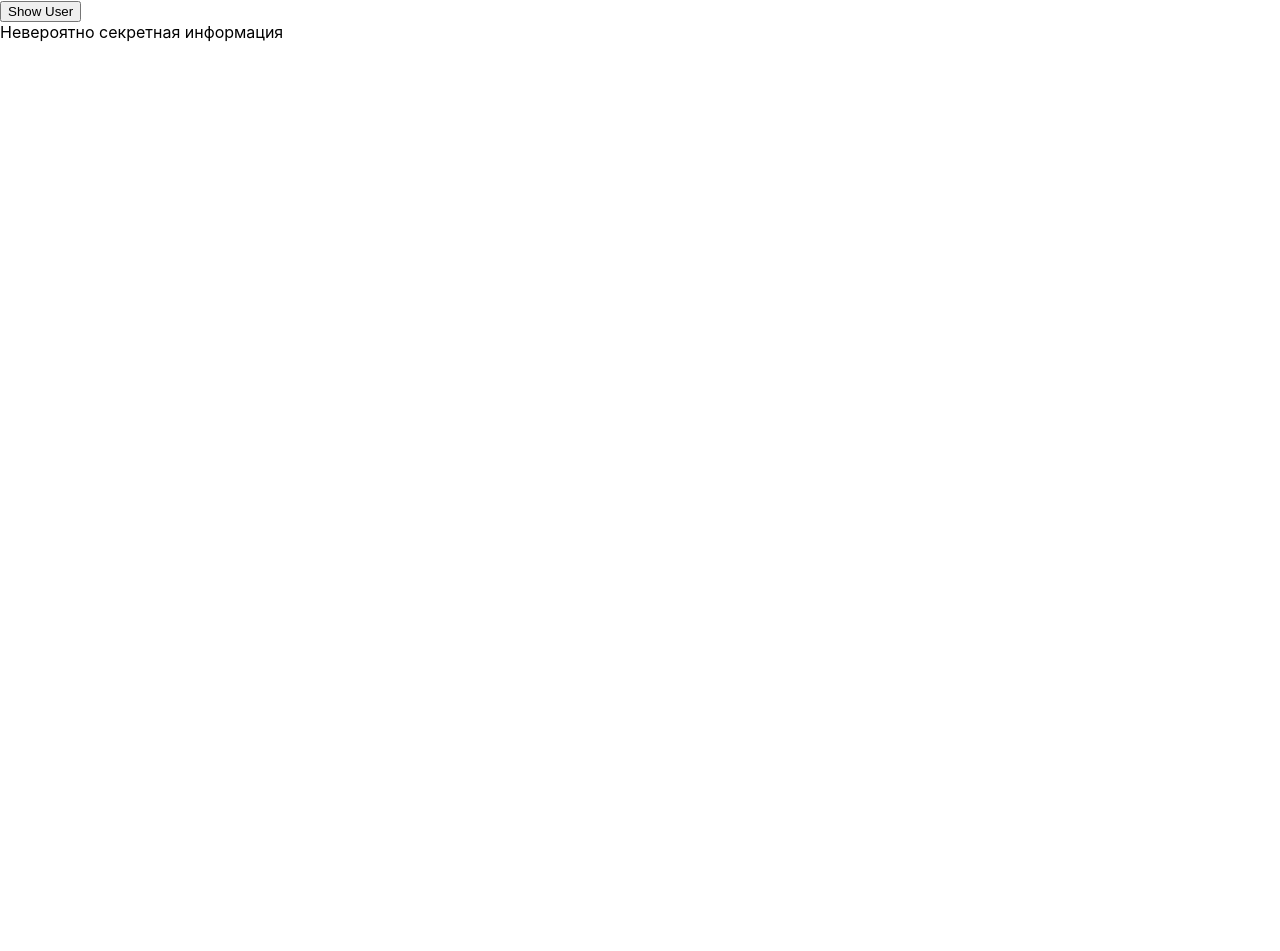
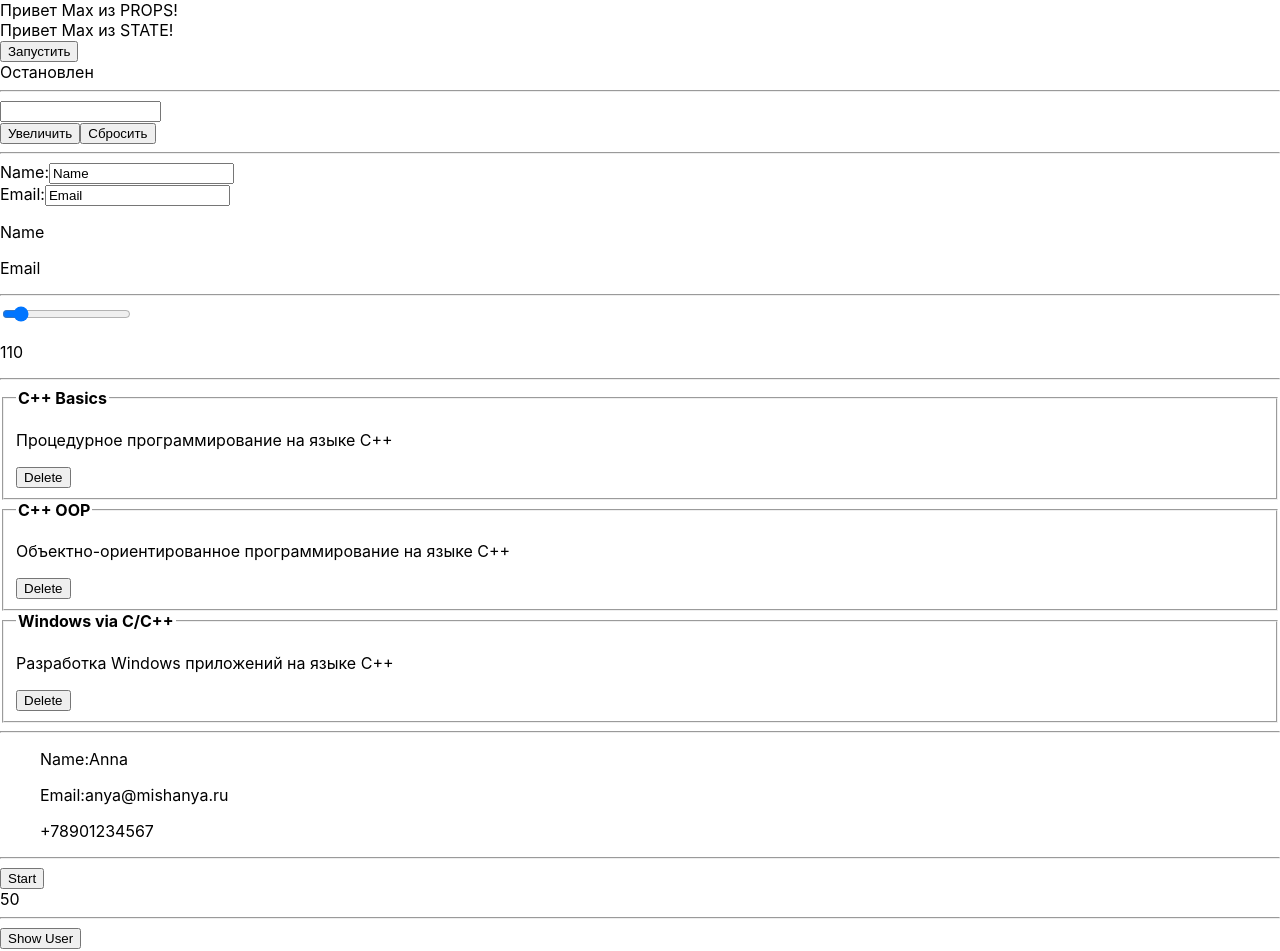
Before and after one commit to MakSimKlim/ReactClasses, a React (Create React App) app: page / in a window 1280 px wide. Shown: the top 951 px of the page. Before the commit the page ends 800 px from the top, so only its background shows below. Built offline with nearby package versions, Linux system fonts and the light colour scheme.

Commit message:
Modify tag <hr/> in all .js files

```diff
--- a/src/app/App.js
+++ b/src/app/App.js
@@ -1,10 +1,10 @@
 //import logo from '../logo.svg';
 import React from 'react'
-// import Hello from '../hello/Hello';
-// import Length from '../length/Length';
-// import Form from '../form/Form';
-// import Range from '../range/Range';
-// import Posts from '../posts/Posts'
+import Hello from '../hello/Hello';
+import Length from '../length/Length';
+import Form from '../form/Form';
+import Range from '../range/Range';
+import Posts from '../posts/Posts'
 import Test from '../test/Test'
 import User from '../user/User'
 
@@ -26,7 +26,7 @@ class App extends React.Component
 
   buttonSetUserVisibility = () => this.setState({show:!this.state.show})
 
-  //removePost = (id) => this.setState({posts:this.state.posts.filter(post => post.id !== id)})
+  removePost = (id) => this.setState({posts:this.state.posts.filter(post => post.id !== id)})
 
     render()
     {
@@ -47,23 +47,35 @@ class App extends React.Component
           //     </a>
           //   </header>
           // </div>
+
           <>
 
+          <Hello name="Max"/>
+          <hr/>
 
-          {/* <Hello name="Max"/>
           <Length />
+          <hr/>
+
           <Form />
-          <Range /> */}
+          <hr/>
 
-          {/* <Posts posts = {this.state.posts} removePost={this.removePost}/> */}
+          <Range />
+          <hr/>
 
-          {/* <User /> */}
+          <Posts posts = {this.state.posts} removePost={this.removePost}/>
+          <hr/>
 
-          {/* <Test arg={50}/> */}
+          <User />
+          <hr/>
+
+          <Test arg={50}/>
+          <hr/>
 
           <button onClick={this.buttonSetUserVisibility}>{this.state.show?"Hide":"Show"} User</button>
           <br/>
           {this.state.show ? <User /> : "Невероятно секретная информация"}
+          <hr/>
+
           </>
         );
       }
--- a/src/form/Form.js
+++ b/src/form/Form.js
@@ -11,8 +11,8 @@ class Form extends React.Component
     render()
     {
         return(
+            <>
             <div>
-                <hr/>
                 <form>
                     {/* Name:<input value={this.state.name} onChange={this.updateName}/>
                     <br/>
@@ -23,8 +23,8 @@ class Form extends React.Component
                 </form>
                 <p>{this.state.name}</p>
                 <p>{this.state.email}</p>
-                <hr/>
             </div>
+            </>
         )
     }
 }
--- a/src/hello/Hello.js
+++ b/src/hello/Hello.js
@@ -20,7 +20,7 @@ class Hello extends React.Component
                 <div>Привет {this.state.name} из STATE!</div>
                 <button onClick={this.buttonHandler}>{this.state.status ? 'Остановить' : 'Запустить'}</button>
                 <div>{this.state.status ? 'Запущен' : 'Остановлен'}</div>
-                <hr/>
+
             </>
         )
         //state
--- a/src/length/Length.js
+++ b/src/length/Length.js
@@ -28,7 +28,7 @@ class Length extends React.Component
                 <div><input size={this.state.length}/></div>
                 <button onClick={this.add}>Увеличить</button>
                 <button onClick={this.reset}>Сбросить</button>
-                <hr/>
+
             </>
         )
     }
--- a/src/posts/Posts.js
+++ b/src/posts/Posts.js
@@ -3,6 +3,7 @@ import Post from './Post';
 function Posts(props)
 {
     return(
+        <>
         <div>
             {
                 props.posts.map(post => (
@@ -16,6 +17,8 @@ function Posts(props)
                 ))
             }
         </div>
+        </>
+
     )
 }
 export default Posts;
--- a/src/range/Range.js
+++ b/src/range/Range.js
@@ -11,7 +11,6 @@ class Range extends React.Component
             <>
                 <input type="range" min="100" max="200" value={this.state.number} onChange={this.range}/>
                 <p>{this.state.number}</p>
-                <hr/>
             </>
         )
     }
--- a/src/user/User.js
+++ b/src/user/User.js
@@ -22,12 +22,13 @@ class User extends React.Component
     render()
     {
         return(
-
+            <>
             <div>
                 <ul>Name:Anna</ul>
                 <ul>Email:anya@mishanya.ru</ul>
                 <ul>+78901234567</ul>
             </div>
+            </>
         )
     }
 
```
Also changed, not shown: src/test/Test.js (line endings or trailing spaces).
